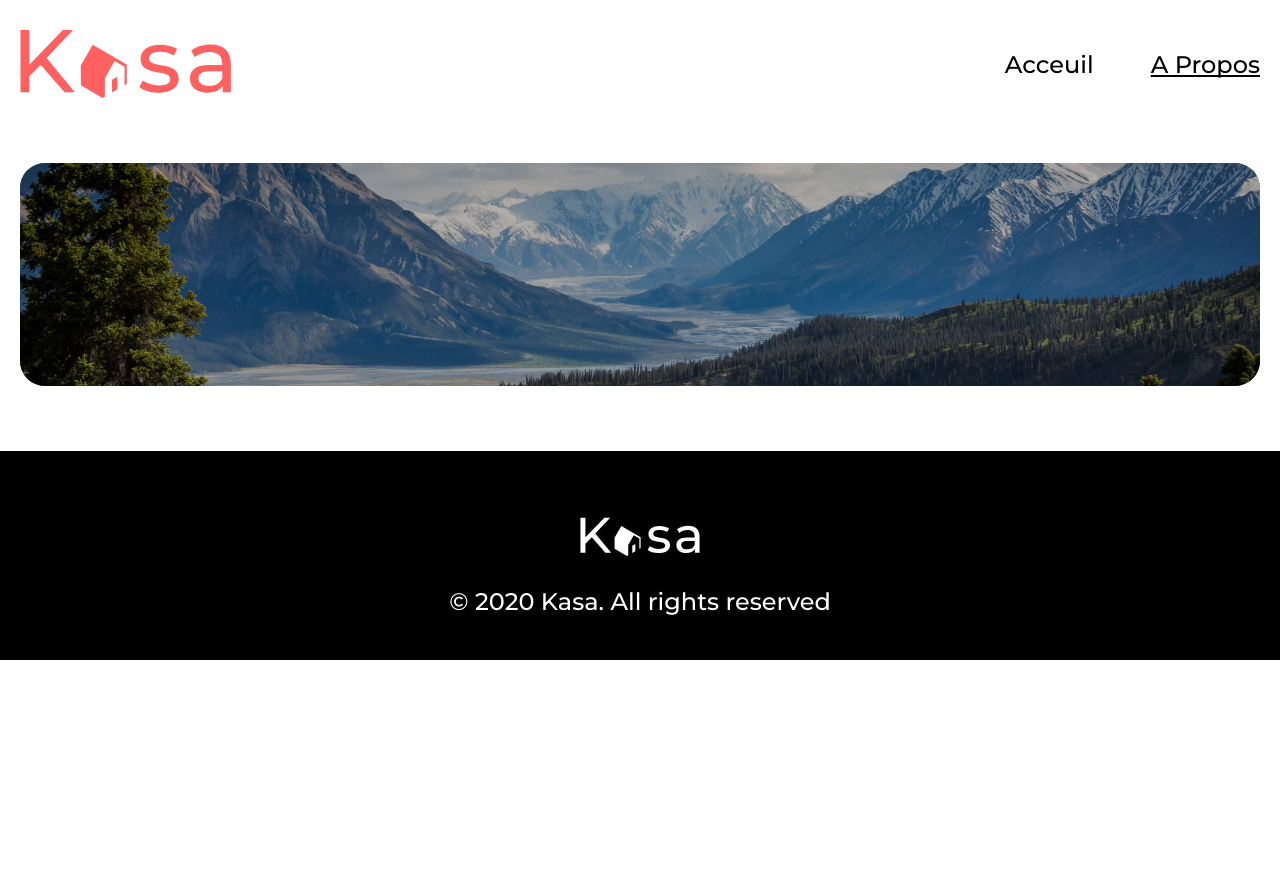
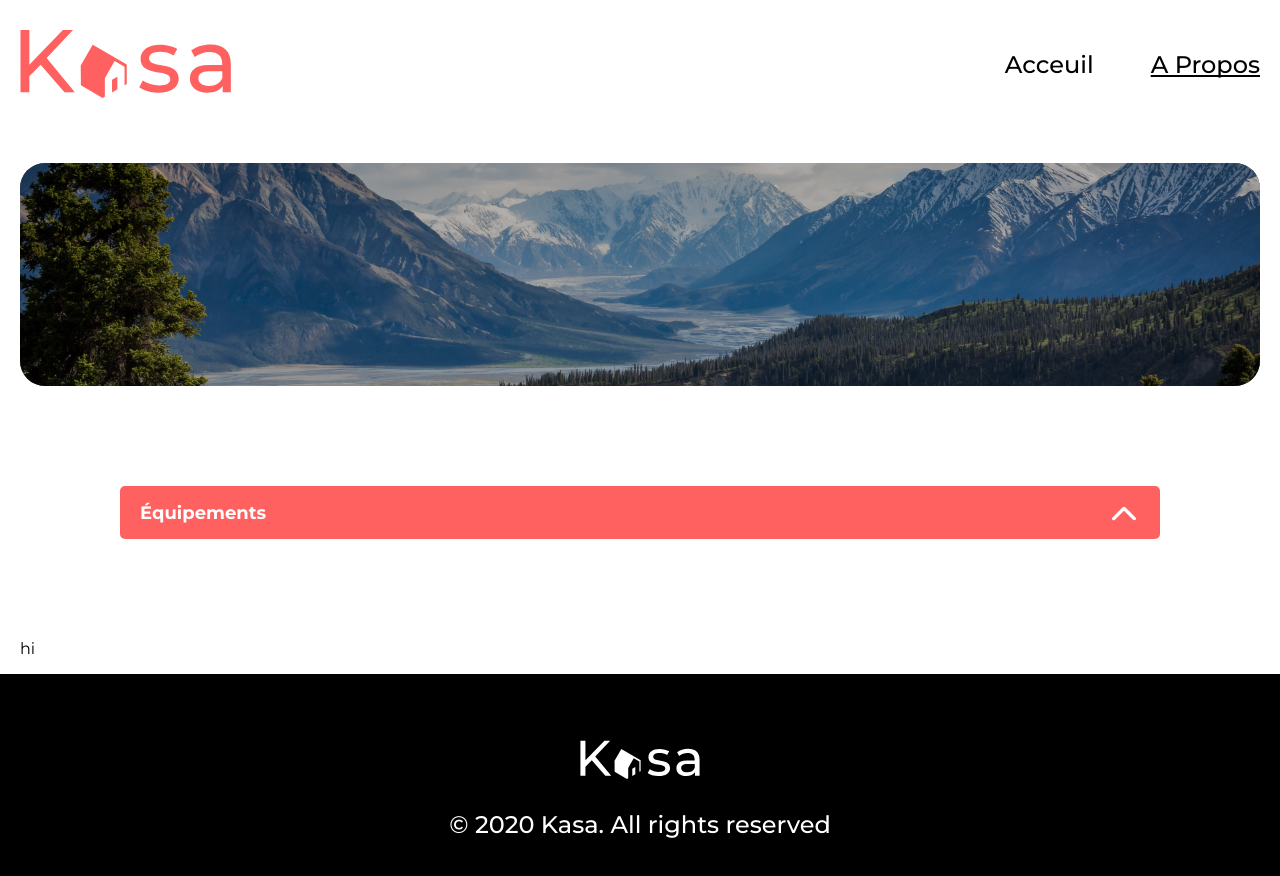
Before and after one commit to Thomagotchi/Kasa, a React (Create React App) app: page /A-Propos in a window 1280 px wide. Shown: the top 876 px of the page. Before the commit the page ends 800 px from the top, so only its background shows below. Built offline with nearby package versions, Linux system fonts and the light colour scheme.

Commit message:
Dropdown composant + transition de la fleche

```diff
--- a/src/Pages/APropos/PageAPropos.jsx
+++ b/src/Pages/APropos/PageAPropos.jsx
@@ -1,9 +1,11 @@
 import BackgroundImage from "../../Assets/Images/vallée.jpg"
 import Banner from "../../Components/Banner/Banner"
+import Dropdown from "../../Components/Dropdown/Dropdown"
 import './PageAPropos.scss';
 
 export function PageAPropos () {
     return <div className="body-container">
         <Banner img={BackgroundImage} />
+        <Dropdown title={'Équipements'} info={'hi'}/>
     </div>
 }
--- /dev/null
+++ b/src/components/Dropdown/Dropdown.jsx
@@ -0,0 +1,23 @@
+import { useState } from "react"
+import arrow from "../../Assets/Arrows/arrow.svg"
+import "./Dropdown.scss"
+
+const Dropdown = ({title, info}) => {
+    const [active, setActive] = useState(true)
+
+    function toggleActive() {
+        setActive(!active)
+    }
+
+    return <div className="dropdown-box">
+        <div className="dropdown-top-bar">
+            <h2 className="dropdown-title">{title}</h2>
+            <img src={ arrow } alt="dropdown arrow" onClick={toggleActive} className={`dropdown-arrow-${active}`}/>
+        </div>
+        <div className={`drowndown-info-${active}`}>
+            <p className="dropdown-info-text">{info}</p>
+        </div>
+    </div>
+}
+
+export default Dropdown
--- /dev/null
+++ b/src/components/Dropdown/Dropdown.scss
@@ -0,0 +1,24 @@
+.dropdown-top-bar {
+    margin: 100px 100px;
+
+    background-color: rgba(255, 96, 96, 1);
+    color: white;
+    display: flex;
+    padding: 10px 20px;
+    justify-content: space-between;
+    align-items: center;
+    border-radius: 5px;
+
+    h2 {
+        margin: 0;
+        font-size: 18px;
+    }
+
+    img {
+        transition: 0.4s ease;
+    }
+
+    .dropdown-arrow-true {
+        transform: rotate(180deg);
+    }
+}
--- a/src/index.scss
+++ b/src/index.scss
@@ -2,6 +2,7 @@ body {
   margin: 0;
   padding: 0;
   justify-content: center;
+  font-family: 'Montserrat';
 }
 
 a {
```
Also changed, not shown: src/assets/Arrows/arrow.svg (added).
